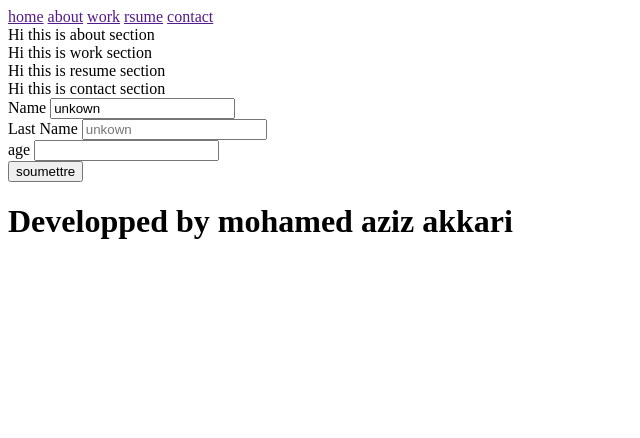
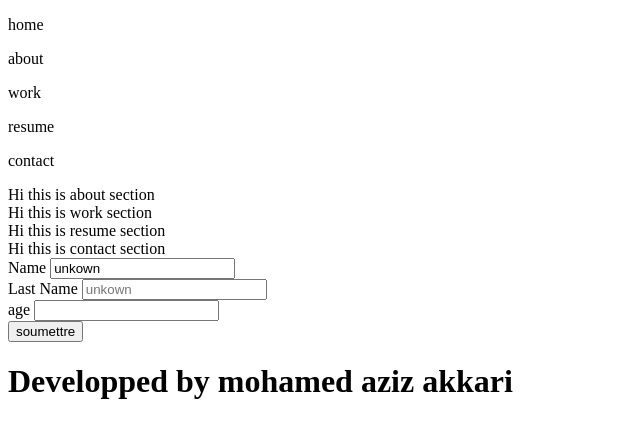
Before and after one commit to mohamedaziz165/html, a plain HTML site: page index.html in a window 1280 px wide. Shown: the whole page, without its empty margins (0-640 px from the left). Drawn offline with Linux system fonts and the light colour scheme.

Commit message:
first commit

```diff
--- a/index.html
+++ b/index.html
@@ -1,16 +1,20 @@
 <!DOCTYPE html>
 <html>
     <head>
+        <link rel="preconnect" href="https://fonts.googleapis.com">
+        <link rel="preconnect" href="https://fonts.gstatic.com" crossorigin>
+        <link href="https://fonts.googleapis.com/css2?family=Roboto:wght@100;400&display=swap" rel="stylesheet">
+        <link rel="stylesheet" href="style.css">
     </head>
 
     <body>
 
             <nav>
-                <a href="">home</a>
-                <a href="">about</a>
-                <a href="">work</a>
-                <a href="">rsume</a>
-                <a href="">contact</a>
+                <p href="" class="inlinedisplay">home</p>
+                <p href="" class="inlineDisplay">about</p>
+                <p href="" class="inlinedisplay">work</p>
+                <p href="" class="inlineDisplay">resume</p>
+                <p href="" class="inlineDisplay">contact</p>
             </nav>
             <section id="about">
               <id>Hi this is about section</id>
--- /dev/null
+++ b/styles.css
@@ -0,0 +1,6 @@
+.inlineDisplay{
+        display:inline;
+}
+nav{
+    font-family: "Roboto", sans-serif;
+}
```
Also changed, not shown: style.css (added), 1 other file.
